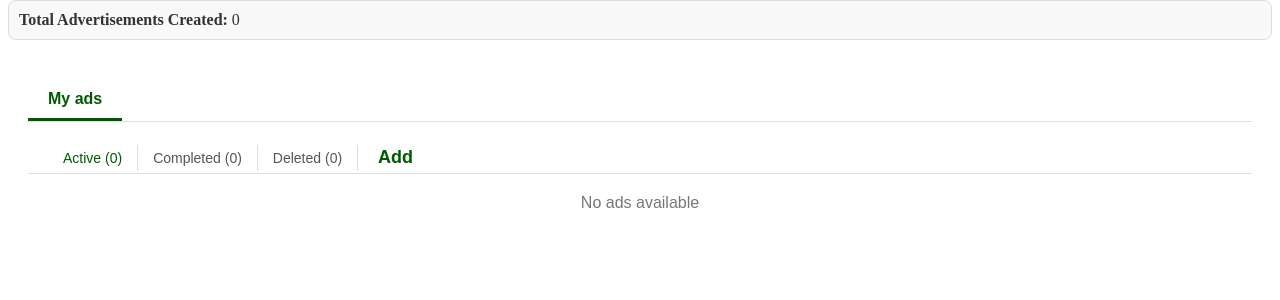
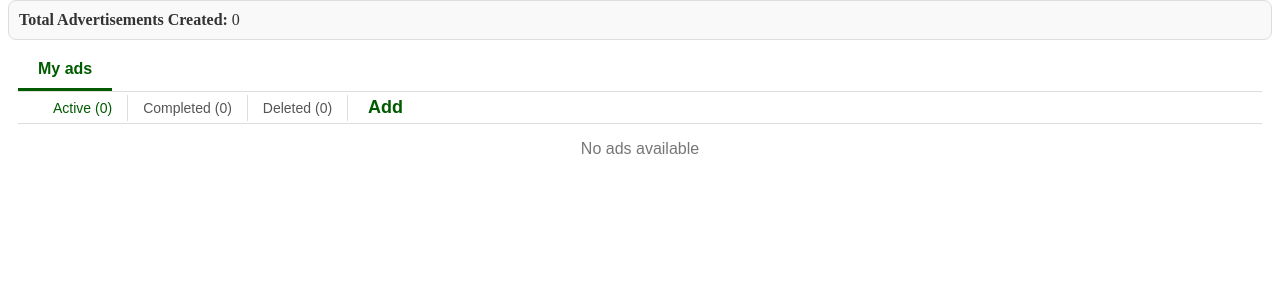
Before and after one commit to asstrix/Django, a Django app: page /board/my_ads/ in a window 1280 px wide. Shown: the part 80-380 px from the top of the page. Run offline with Django 5.2, Linux system fonts and the light colour scheme; the visitor is signed in with stand-in values (Sample User, id 1); data that the repository does not hold is empty; some libraries are stand-ins or nearby versions.

```diff
--- a/WebApp/AdvBoard/templates/my_ads.html
+++ b/WebApp/AdvBoard/templates/my_ads.html
@@ -3,13 +3,13 @@
 {% load static %}
 {% block title %}My Ads{% endblock %}
 {% block content %}
-<div style="margin-bottom: 20px; padding: 10px; background-color: #f9f9f9; border: 1px solid #ddd; border-radius: 8px;">
+<div style="margin-bottom: 0px; padding: 10px; background-color: #f9f9f9; border: 1px solid #ddd; border-radius: 8px;">
         <p style="margin: 0; font-size: 16px; color: #333;">
             <strong>Total Advertisements Created:</strong> {{ request.user.advertisements_count }}
         </p>
     </div>
-<div style="padding: 20px; font-family: Arial, sans-serif;">
-    <div style="display: flex; border-bottom: 1px solid #ddd; margin-bottom: 20px;">
+<div style="padding: 10px; font-family: Arial, sans-serif;">
+    <div style="display: flex; border-bottom: 1px solid #ddd; margin-bottom: 0px;">
         <a href="{% url 'AdvBoard:my_ads' %}"
            style="padding: 10px 20px; font-size: 16px; color: {% if active_tab == 'my_ads' %}#005a00{% else %}#555{% endif %};
                   font-weight: {% if active_tab == 'my_ads' %}bold{% else %}normal{% endif %};
@@ -19,7 +19,7 @@
         </a>
     </div>
 
-    <div style="display: flex; align-items: center; border-bottom: 1px solid #ddd; margin-bottom: 20px; padding: 0 20px;">
+    <div style="display: flex; align-items: center; border-bottom: 1px solid #ddd; margin-bottom: 10px; padding: 0 20px;">
         <a href="{% url 'AdvBoard:my_ads' %}?filter=active"
            style="padding: 5px 15px; font-size: 14px; color: {% if sub_tab == 'active' %}#005a00{% else %}#555{% endif %};
                   text-decoration: none; border-right: 1px solid #ddd;">
@@ -43,7 +43,7 @@
 
     <div>
     {% if ads %}
-        <div style="display: flex; flex-direction: column; gap: 10px;">
+        <div style="display: flex; flex-direction: column; align-items: top; gap: 10px;">
             {% for ad in ads %}
                 <div class="ad-row" style="display: flex; align-items: center; justify-content: space-between;
                                            padding: 10px; border: 1px solid #ccc; border-radius: 8px;
@@ -165,7 +165,7 @@
             {% endfor %}
         </div>
         <!-- Пагинация -->
-        <div style="text-align: center; margin-top: 20px;">
+        <div style="text-align: center; margin-top: 10px;">
             <ul style="list-style: none; padding: 0; display: inline-flex; gap: 10px;">
                 {% if ads.has_previous %}
                     <li><a href="?page=1" style="text-decoration: none; padding: 5px 10px; border: 1px solid #ccc; border-radius: 4px; color: #005a00;">First</a></li>
```
